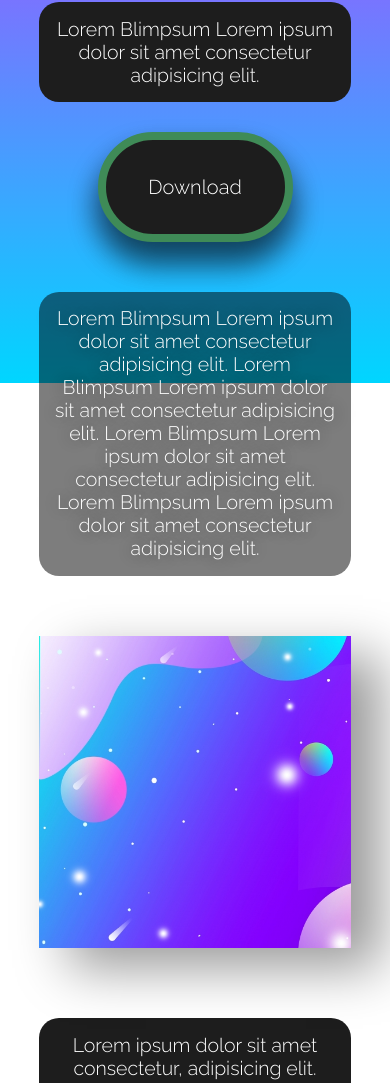
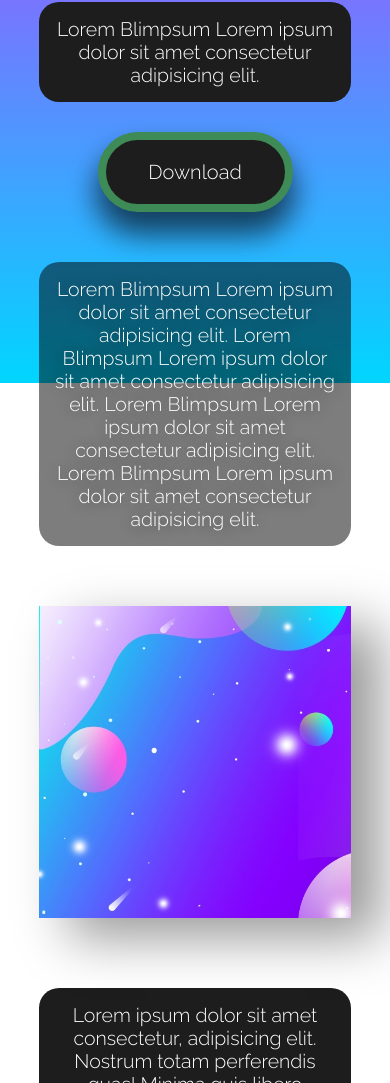
Before and after one commit to emirsahin1/MERN-Stack-Website, a React (Create React App) app: page / in a window 390 px wide. Shown: the part 461-1544 px from the top of the page. Built offline with nearby package versions, Linux system fonts and the light colour scheme.

Commit message:
Fixed scroll marker for mobile. Made media query centralised and modular.

```diff
--- a/src/components/button/button-style.jsx
+++ b/src/components/button/button-style.jsx
@@ -1,12 +1,13 @@
 import styled, {css} from "styled-components";
+import {device} from "../../device-sizes"
 
 export const ButtonContainer = styled.div`
 
     background-color:#1D1D1D;
     width: 50vw;
-    max-width: 400px;
+    max-width: 340px;
     min-width: 120px;
-    height: 13vh;
+    height: 80px;
     margin: 50px auto 65px;
     display:flex;
     align-items:center;
@@ -25,7 +26,7 @@ export const ButtonContainer = styled.div`
         box-shadow: 0px 20px 60px #9ce7a65e, 0px 20px 60px #9ce7a65e;
     }
 
-    @media screen and (max-width: 768px){
+    @media ${device.mobile}{
         margin-top: 30px;
         margin-bottom: 50px;
     }
@@ -35,7 +36,7 @@ export const ButtonText = styled.div`
     font-size: 30px;
     color: #ffffff;
 
-    @media screen and (max-width: 768px){
+    @media ${device.mobile}{
 
     font-size: max(20px, 4vw);
     }
--- a/src/components/home/home.jsx
+++ b/src/components/home/home.jsx
@@ -1,9 +1,9 @@
 import React from 'react'
 import SlideShow from "../slide-show/slide-show"
 import ImageBlock from "../image-block/image-block"
-import {ButtonContainer, ButtonText} from "../button/button-style"
-import {TextContainer, LightTextContainer} from "../text-block/text-container-style"
-import {Divider} from "../utility-styles/utility-styles"
+import { ButtonContainer, ButtonText } from "../button/button-style"
+import { TextContainer, LightTextContainer } from "../text-block/text-container-style"
+import { Divider, TransparentDivider } from "../utility-styles/utility-styles"
 
 class Home extends React.Component {
 
@@ -24,9 +24,14 @@ class Home extends React.Component {
                     Lorem Blimpsum Lorem ipsum dolor sit amet consectetur adipisicing elit.
                     Lorem Blimpsum Lorem ipsum dolor sit amet consectetur adipisicing elit.</p>
                 </LightTextContainer>
-                <ImageBlock side="right" image={require("../../images/slideshow-images/slide1.jpg")}/>
-                <ImageBlock side="left" image={require("../../images/slideshow-images/slide3.jpg")}/>
-                <ImageBlock side="right" image={require("../../images/slideshow-images/Slide4.jpg")}/>
+                <ImageBlock side="right" image={require("../../images/slideshow-images/slide1.jpg")} />
+                <ImageBlock side="left" image={require("../../images/slideshow-images/slide3.jpg")} />
+                <ImageBlock side="right" image={require("../../images/slideshow-images/Slide4.jpg")} />
+                <TransparentDivider height="50px"></TransparentDivider>
+                <LightTextContainer><p>Lorem Blimpsum Lorem ipsum dolor sit amet consectetur adipisicing elit.
+                Lorem Blimpsum Lorem ipsum dolor sit amet consectetur adipisicing elit.</p>
+                </LightTextContainer>
+                <TransparentDivider height="400px"></TransparentDivider>
             </div>
         );
 
--- a/src/components/image-block/image-block-style.jsx
+++ b/src/components/image-block/image-block-style.jsx
@@ -1,4 +1,5 @@
 import styled, { css } from "styled-components"
+import {device} from "../../device-sizes"
 
 
 export const ImageContainer = styled.div`
@@ -28,7 +29,7 @@ export const ImageContainer = styled.div`
         }
     }}
 
-    @media screen and (max-width: 768px){
+    @media ${device.mobile}{
         width: 80vw;
         height: 80vw;
         min-width: 0;
@@ -53,7 +54,7 @@ export const Container = styled.div`
     margin-right: auto;
     margin-left: auto;
 
-    @media screen and (max-width: 768px){
+    @media ${device.mobile}{
     width:100%;
     flex-direction: column;
     margin-top:0px;
--- a/src/components/image-block/image-block.jsx
+++ b/src/components/image-block/image-block.jsx
@@ -1,7 +1,7 @@
 import React, { Component } from 'react'
 import { ImageContainer, BlockImage, Container } from "./image-block-style";
 import { ScrollMarker } from "../utility-styles/utility-styles";
-import { TextContainer } from "../text-block/text-container-style"
+import { TextContainer, LightTextContainer } from "../text-block/text-container-style"
 import { createRef } from 'react';
 
 
--- a/src/components/nav/logo-style.jsx
+++ b/src/components/nav/logo-style.jsx
@@ -1,4 +1,5 @@
 import styled, { css } from 'styled-components';
+import {device} from "../../device-sizes"
 
 export const LogoContainer = styled.div`
     font-family: 'Raleway', sans-serif;
@@ -6,7 +7,7 @@ export const LogoContainer = styled.div`
     left: 20px;
     margin-left: 8%;
 
-    @media screen and (max-width: 768px){
+    @media ${device.mobile}{
 
     position: relative;
     left: 0px;
--- a/src/components/text-block/text-container-style.jsx
+++ b/src/components/text-block/text-container-style.jsx
@@ -1,4 +1,5 @@
 import styled, { css } from "styled-components"
+import {device} from "../../device-sizes"
 
 export const TextContainer = styled.div`
 
@@ -10,7 +11,7 @@ export const TextContainer = styled.div`
     text-align:center;
     border-radius: 30px;
 
-    & p{
+    &>*{
         color: #ffffff;
         padding: calc(2% + 5px) 4%;
         font-family: 'Raleway', sans-serif;
@@ -33,8 +34,8 @@ export const TextContainer = styled.div`
     ` }
     }}
 
-    @media screen and (max-width: 768px){
-        & p{
+    @media ${device.mobile}{
+        &>*{
         font-size:${props => props.mobileFontSize ? `min(max(${props.mobileFontSize}, 5vw), 25px)` : "min(5vw, 20px)"};
         padding: 5%;
         }
@@ -50,7 +51,7 @@ export const LightTextContainer = styled(TextContainer)`
 
     background-color:#00000082;
 
-    & p{
+    &>*{
         color: #ffffff;
         text-shadow: 0 0 20px black;
     }`
--- a/src/components/utility-styles/utility-styles.jsx
+++ b/src/components/utility-styles/utility-styles.jsx
@@ -1,14 +1,24 @@
 import styled from "styled-components"
+import {device} from "../../device-sizes"
 
 
 export const ScrollMarker = styled.div`
     width: 10px;
     height: 10px;
     transform: translatey(3vh);
+    /* background-color: red; */
+
+    @media ${device.mobile}{
+        transform: translatey(-25vh);
+
+    }
 `
 
 export const Divider = styled.div`
         background-color:#1d1d1d;
         width: 100%;
-        height: 30px;
+        height: ${props => props.height ? props.height : "30px"};
 `
+export const TransparentDivider = styled(Divider)`
+    opacity:0;
+`
--- /dev/null
+++ b/src/device-sizes.js
@@ -0,0 +1,4 @@
+export const device = {
+
+    mobile: `screen and (max-width: 768px)`
+}
```
Also changed, not shown: src/components/nav/nav-bar-style.jsx (+6 -5 lines), src/components/slide-show/slide-show-style.jsx (+4 -3 lines).
